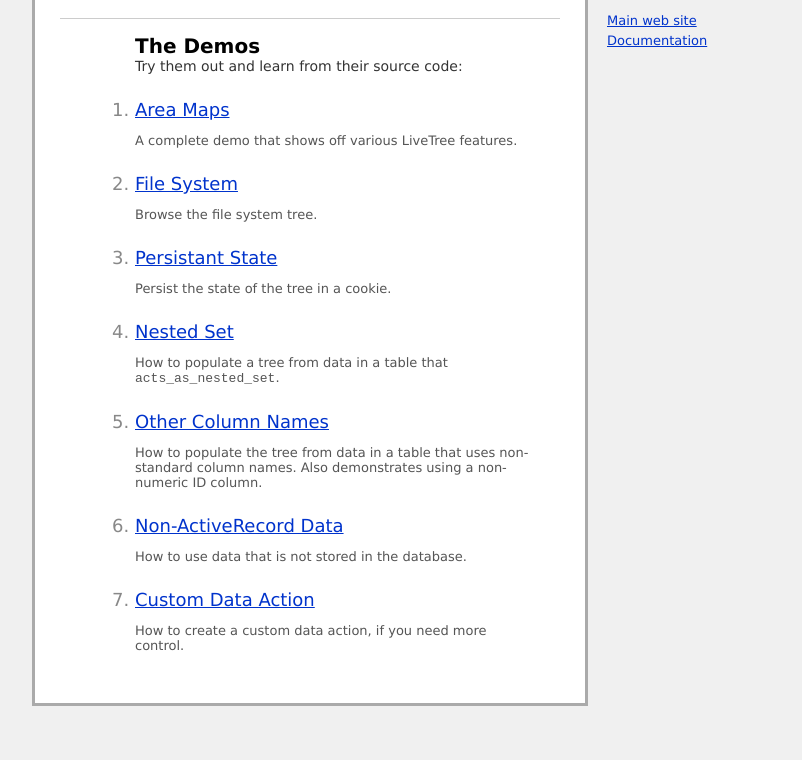
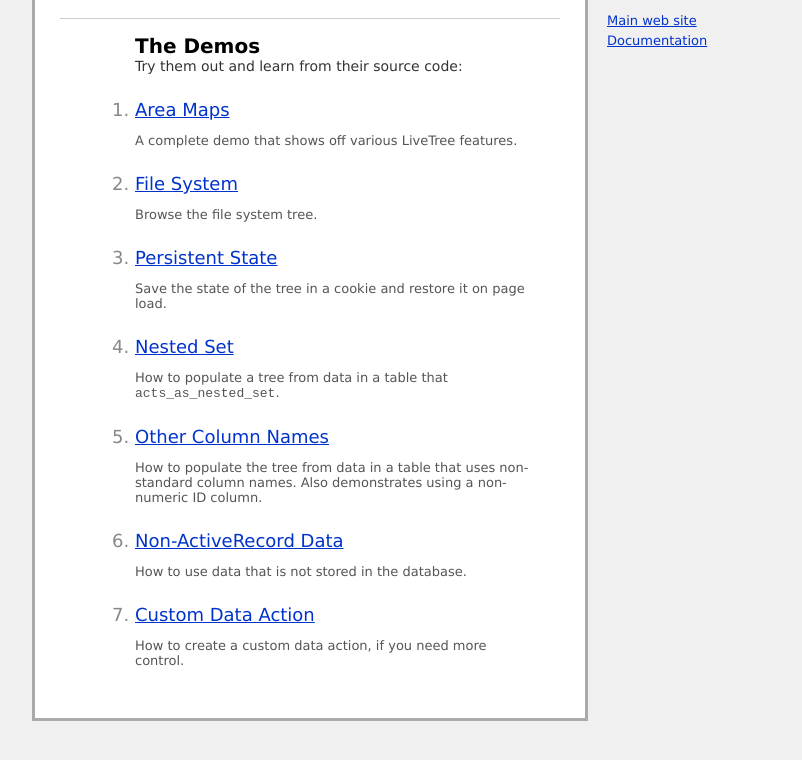
Before and after one commit to borsboom/live-tree, a plain HTML site: page rails/public/index.html in a window 1280 px wide. Shown: the part 96-856 px from the top of the page, without its empty margins (233-1035 px from the left). Drawn offline with Linux system fonts and the light colour scheme.

Commit message:
git-svn-id: svn://localhost/live_tree/trunk@36 09081645-52f9-f043-9bcc-97cbf21177c1

```diff
--- a/rails/public/index.html
+++ b/rails/public/index.html
@@ -216,8 +216,8 @@
             </li>
 
             <li>
-              <h2><a href="/persistance">Persistant State</a></h2>
-              <p>Persist the state of the tree in a cookie.</p>
+              <h2><a href="/persistance">Persistent State</a></h2>
+              <p>Save the state of the tree in a cookie and restore it on page load.</p>
             </li>
 
             <li>
```
Also changed, not shown: 2 other files.
